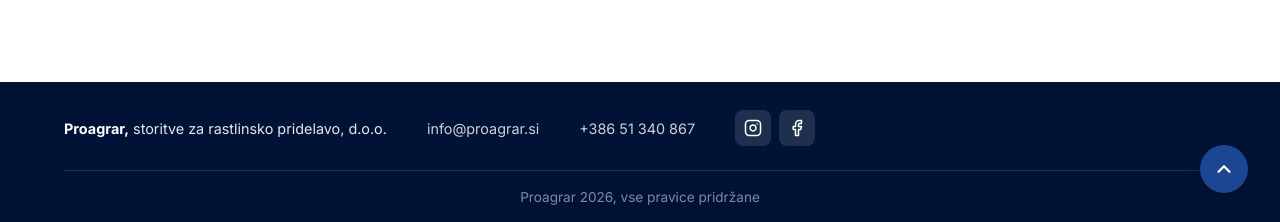
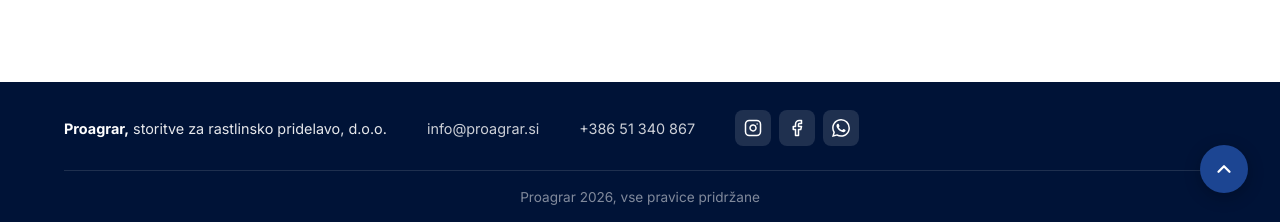
Before and after one commit to Proagrar/one-pager-web-page, a Jekyll site: the page built from index.md, in a window 1280 px wide and 900 px high, scrolled down 5192 px. Shown: the part 675-897 px from the top of the window. Built offline with Jekyll 4.4.1, drawn with Linux system fonts in a browser that asks for light colours.

Commit message:
Add WhatsApp chat button to footer social icons
Co-Authored-By: Claude Sonnet 4.6 <noreply@anthropic.com>

```diff
--- a/_includes/footer.html
+++ b/_includes/footer.html
@@ -15,6 +15,9 @@
         <a href="https://www.facebook.com/share/1LAQVx7SLR/?mibextid=wwXIfr" class="footer-social-icon" aria-label="Facebook" target="_blank" rel="noopener">
           <svg xmlns="http://www.w3.org/2000/svg" width="18" height="18" viewBox="0 0 24 24" fill="none" stroke="currentColor" stroke-width="2" stroke-linecap="round" stroke-linejoin="round"><path d="M18 2h-3a5 5 0 0 0-5 5v3H7v4h3v8h4v-8h3l1-4h-4V7a1 1 0 0 1 1-1h3z"/></svg>
         </a>
+        <a href="https://wa.me/38651340867?text=Pozdravljeni%2C%20zanima%20me%20ve%C4%8D%20o%20va%C5%A1ih%20storitvah." class="footer-social-icon footer-social-icon--whatsapp" aria-label="WhatsApp" target="_blank" rel="noopener">
+          <svg xmlns="http://www.w3.org/2000/svg" width="18" height="18" viewBox="0 0 24 24" fill="currentColor"><path d="M17.472 14.382c-.297-.149-1.758-.867-2.03-.967-.273-.099-.471-.148-.67.15-.197.297-.767.966-.94 1.164-.173.199-.347.223-.644.075-.297-.15-1.255-.463-2.39-1.475-.883-.788-1.48-1.761-1.653-2.059-.173-.297-.018-.458.13-.606.134-.133.298-.347.446-.52.149-.174.198-.298.298-.497.099-.198.05-.371-.025-.52-.075-.149-.669-1.612-.916-2.207-.242-.579-.487-.5-.669-.51-.173-.008-.371-.01-.57-.01-.198 0-.52.074-.792.372-.272.297-1.04 1.016-1.04 2.479 0 1.462 1.065 2.875 1.213 3.074.149.198 2.096 3.2 5.077 4.487.709.306 1.262.489 1.694.625.712.227 1.36.195 1.871.118.571-.085 1.758-.719 2.006-1.413.248-.694.248-1.289.173-1.413-.074-.124-.272-.198-.57-.347m-5.421 7.403h-.004a9.87 9.87 0 0 1-5.031-1.378l-.361-.214-3.741.982.998-3.648-.235-.374a9.86 9.86 0 0 1-1.51-5.26c.001-5.45 4.436-9.884 9.888-9.884 2.64 0 5.122 1.03 6.988 2.898a9.825 9.825 0 0 1 2.893 6.994c-.003 5.45-4.437 9.884-9.885 9.884m8.413-18.297A11.815 11.815 0 0 0 12.05 0C5.495 0 .16 5.335.157 11.892c0 2.096.547 4.142 1.588 5.945L.057 24l6.305-1.654a11.882 11.882 0 0 0 5.683 1.448h.005c6.554 0 11.89-5.335 11.893-11.893a11.821 11.821 0 0 0-3.48-8.413z"/></svg>
+        </a>
       </div>
     </div>
     <div class="footer-bottom">
--- a/assets/css/base.css
+++ b/assets/css/base.css
@@ -1052,6 +1052,10 @@
             background: rgba(255,255,255,0.25);
         }
 
+        .footer-social-icon--whatsapp:hover {
+            background: #25d366;
+        }
+
         .footer-bottom {
             text-align: center;
             padding: 1rem 0;
```
